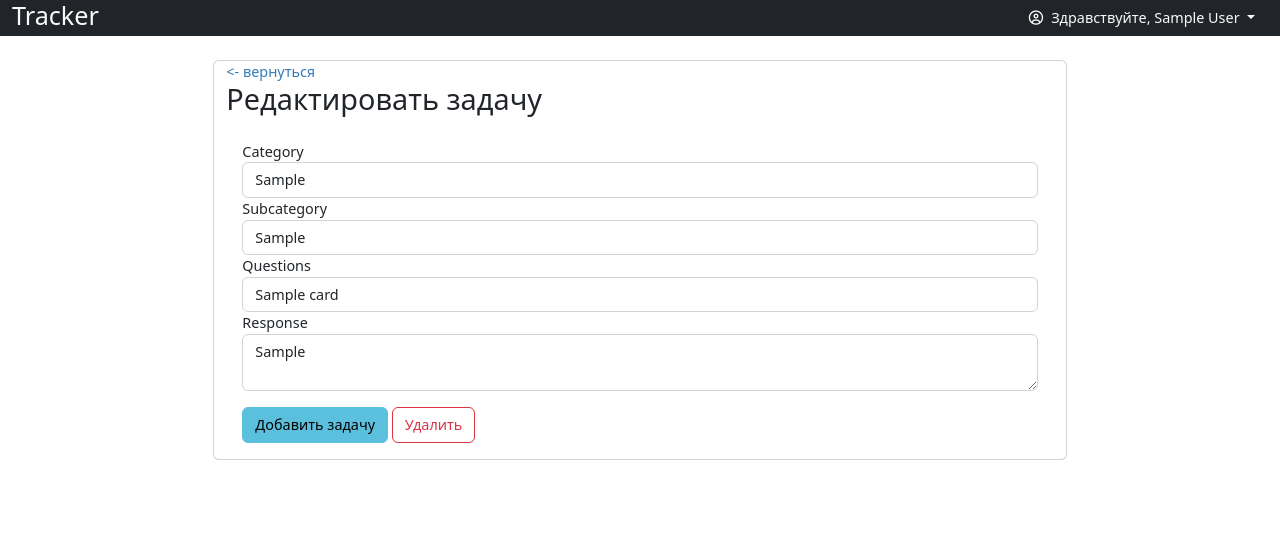
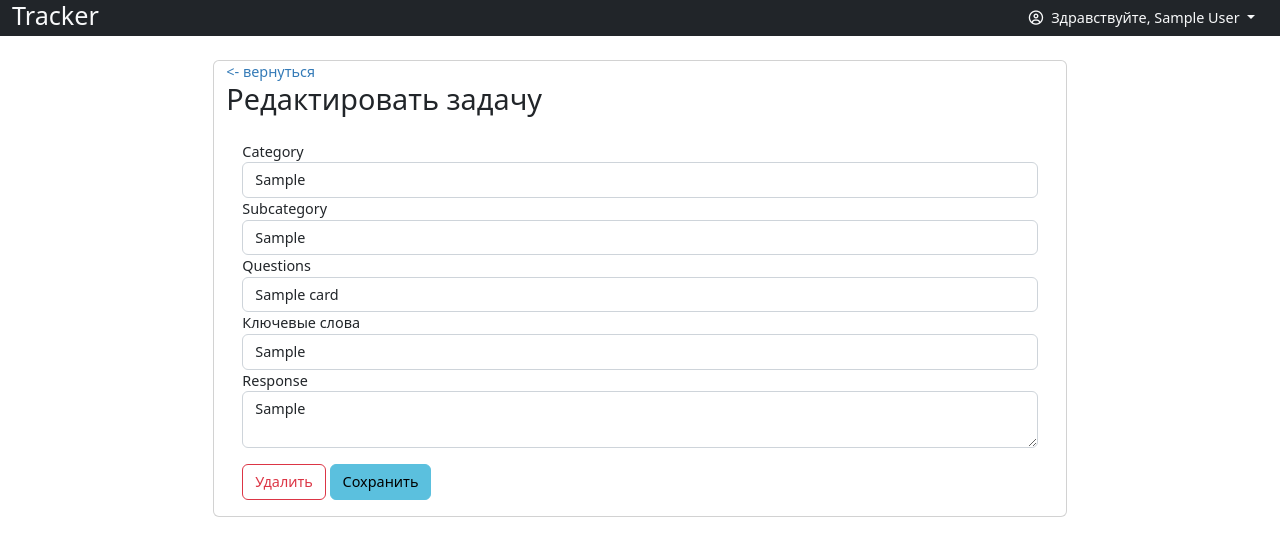
Before and after one commit to barsuk2/manage_prod, a Flask app: page /cards/1/edit in a window 1280 px wide. Shown: the top 556 px of the page. Run offline with Flask 3, Linux system fonts and the light colour scheme; a user stored in the database is signed in; tables that the repository leaves empty hold one stand-in row (values such as "Sample post"); parts of the project's set-up code (start-up, migrations or seed data) failed here and were passed over; some libraries are stand-ins or nearby versions.

Commit message:
Добавлена фича - карточка

```diff
--- a/manage/forms.py
+++ b/manage/forms.py
@@ -59,6 +59,7 @@ class CardForm(FlaskForm):
     subcategory = StringField(validators=[v.Optional()])
     questions = StringField(validators=[v.Optional()])
     response = TextAreaField(validators=[v.Optional()])
+    abstract = StringField(validators=[v.Optional()])
 
 
 class ViewCardForm(FlaskForm):
--- a/models/models.py
+++ b/models/models.py
@@ -159,3 +159,4 @@ class Card(db.Model):
     subcategory = db.Column('subcategory', db.String)
     questions = db.Column('questions', db.String)
     response = db.Column('response', db.String)
+    abstract = db.Column('abstract', db.String)  # ключевые слова
--- a/templates/cards/edit_card.html
+++ b/templates/cards/edit_card.html
@@ -1,4 +1,12 @@
 {% extends 'base.html' %}
+{% if request.view_args.get('card_id') %}
+{% set qs = dict(card_id = request.view_args.get('card_id'))%}
+{% set title_btn = 'Сохранить' %}
+{% else %}
+{% set title_btn = 'Добавить' %}
+    {% set qs = dict()%}
+{% endif %}
+
 
 {% block body %}
     <div class="row justify-content-center">
@@ -6,7 +14,7 @@
     <a href="{{ url_for('.cards_get') }}"> <- вернуться</a>
     <h2 >Редактировать задачу</h2>
 
-    <form class="card-body" action="{{ url_for('.card_edit') }}" method="post">
+    <form class="card-body" action="{{ url_for('.card_edit', **qs) }}" method="post">
         {{ form.csrf_token() }}
         {{ form.category.label(class="label-control") }}
         {{ form.category(class="form-control") }}
@@ -14,11 +22,16 @@
         {{ form.subcategory(class="form-control") }}
         {{ form.questions.label(class="label-control") }}
         {{ form.questions(class="form-control") }}
+        <label class="label-control" for="abstract">Ключевые слова</label>
+        {{ form.abstract(class="form-control") }}
         {{ form.response.label(class="label-control") }}
         {{ form.response(class="form-control") }}
 
-        <button class="btn btn-info mt-3" type="submit">Добавить задачу</button>
-        <a class="btn btn-outline-danger mt-3" href="{{ url_for('.card_del', card_id = request.view_args.get('card_id')) }}">Удалить</a>
+        {% if request.view_args.get('card_id') %}
+            <a class="btn btn-outline-danger mt-3" href="{{ url_for('.card_del', card_id=request.view_args.get('card_id')) }}">Удалить</a>
+        {% endif %}
+        <button class="btn btn-info mt-3" type="submit">{{ title_btn }}</button>
+
     </form>
 </div>
 </div>
--- a/templates/cards/index.html
+++ b/templates/cards/index.html
@@ -14,6 +14,7 @@
                     <th class="col-auto border-start">Подраздел</th>
                     <th class="col border-start">Вопрос</th>
                     <th class="col border-start">Ответ</th>
+                    <th class="col border-start">Конспект</th>
                 </tr>
                 </thead>
                 {% for card in cards %}
@@ -24,6 +25,7 @@
                         <td class="border-start "><a
                                 href="{{ url_for('.card_edit', card_id=card.id) }}">{{ card.questions }}</td>
                         <td class="border-start">{{ card.response }}</td>
+                        <td class="border-start">{{ card.abstract }}</td>
                     </tr>
                 {% endfor %}
             </table>
```
Also changed, not shown: alembic/versions/2023_06_09_1135-5250bcdd9fc7_add_col_abstract.py (added, +28 -0 lines), templates/cards/view_card.html (+5 -3 lines).
